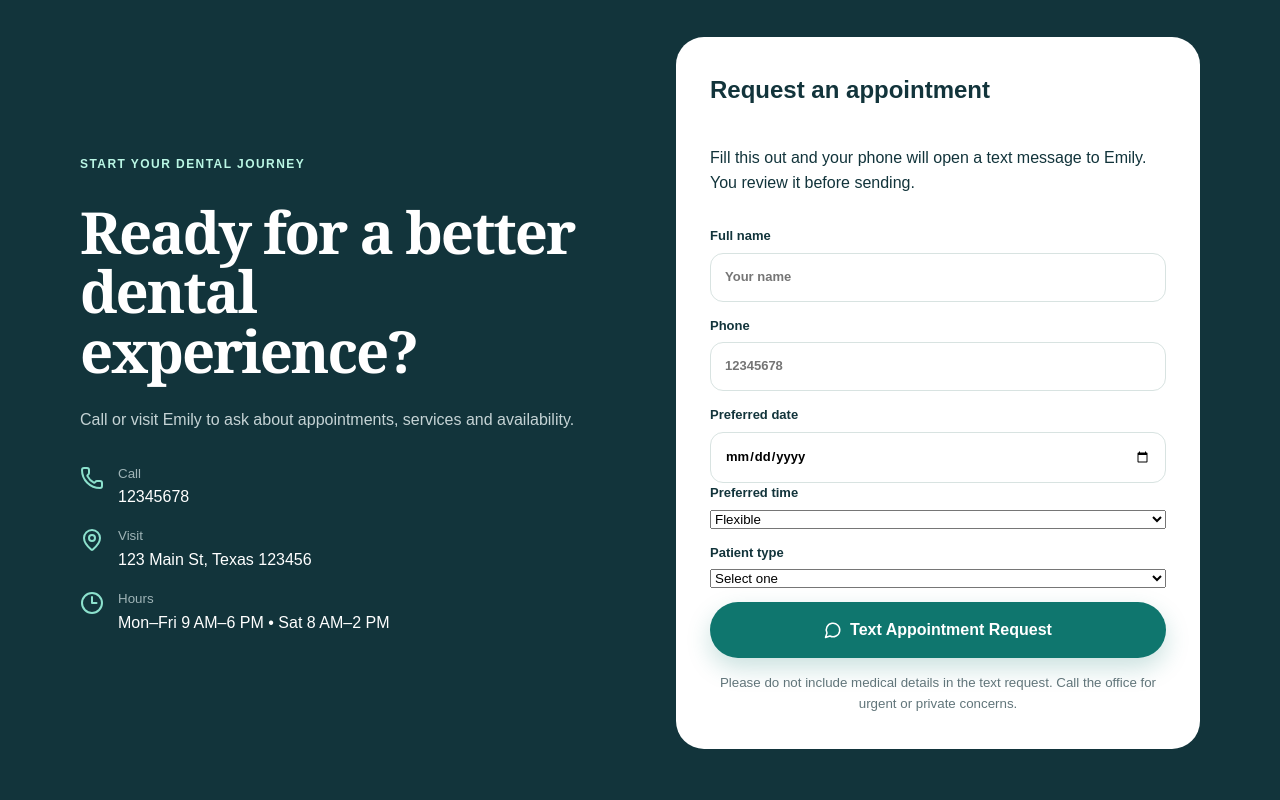
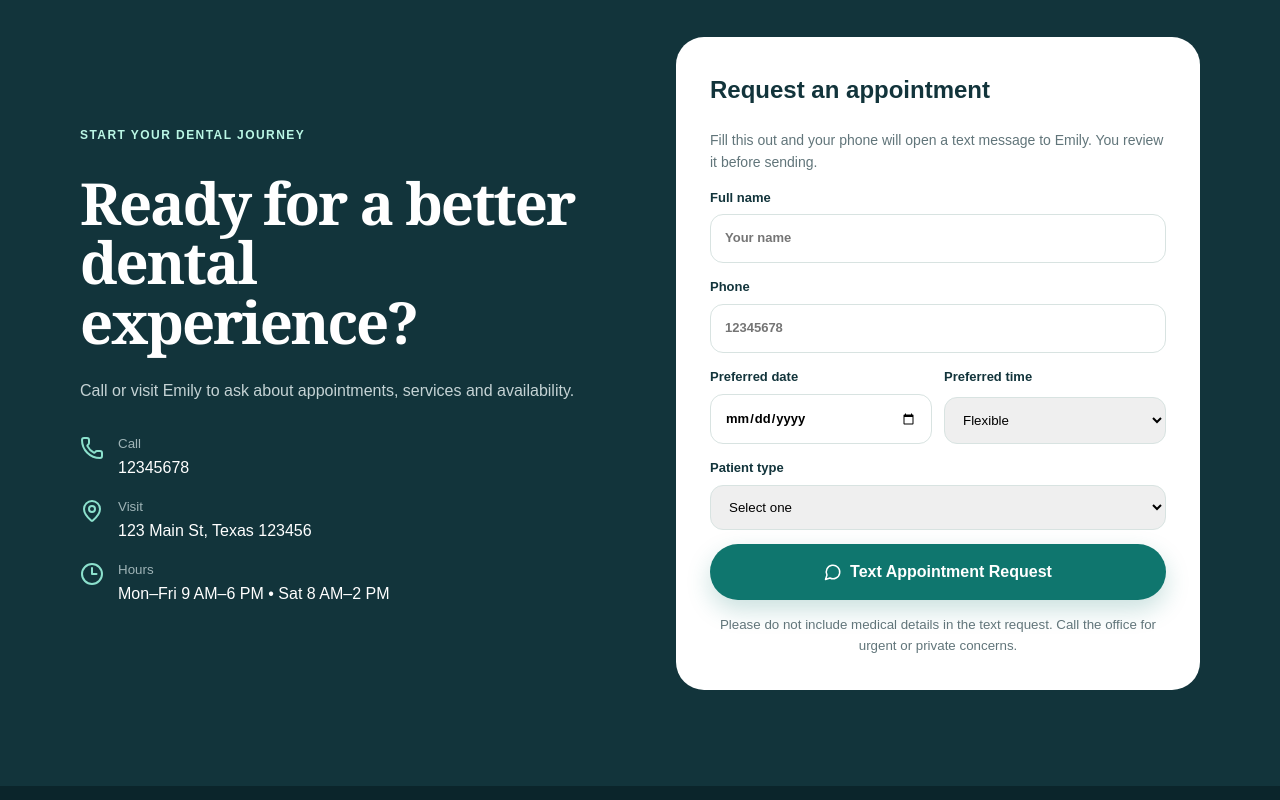
Before and after one commit to ouyrath/dental-pro-site, a Next.js app: page / in a window 1280 px wide. Shown: the part 5340-6140 px from the top of the page. Built offline with nearby package versions, Linux system fonts and the light colour scheme.

Commit message:
Style appointment form updates

```diff
--- a/app/globals.css
+++ b/app/globals.css
@@ -32,7 +32,7 @@ button,input,textarea{font:inherit}
 .values-section{background:var(--ink);color:#fff}.values-section h2{max-width:780px}.values-grid{display:grid;grid-template-columns:repeat(4,1fr);gap:26px;margin-top:54px}.values-grid article{border-top:1px solid rgba(255,255,255,.2);padding-top:24px}.values-grid svg{color:#8ce1cd}.values-grid p{color:#c5d3d5;font-size:14px}.review-grid{display:grid;grid-template-columns:repeat(3,1fr);gap:20px}.review-card{border:1px solid var(--line);border-radius:24px;padding:28px}.review-card p{min-height:120px}.reviewer{display:flex;align-items:center;gap:12px}.reviewer>span{width:42px;height:42px;border-radius:50%;display:grid;place-items:center;background:var(--mint);font-weight:900;color:var(--teal)}.reviewer strong,.reviewer small{display:block}.reviewer small{color:var(--muted)}
 .finance{background:linear-gradient(135deg,var(--teal),#144f54);color:#fff}.finance-grid{display:grid;grid-template-columns:1.2fr .8fr;align-items:center;gap:70px}.finance h2{max-width:700px}.finance p{color:#d8efeb;max-width:670px}.finance-art{height:280px;border-radius:32px;background:rgba(255,255,255,.1);border:1px solid rgba(255,255,255,.18);display:flex;flex-direction:column;align-items:center;justify-content:center;gap:18px}.finance-art span{font-weight:800}
 .membership{background:var(--cream)}.membership-grid{display:grid;grid-template-columns:1fr 420px;gap:80px;align-items:center}.membership-copy ul{list-style:none;padding:0;margin:26px 0}.membership-copy li{display:flex;gap:10px;align-items:center;margin:11px 0}.membership-copy li svg{color:var(--teal);width:20px}.price-card{background:#fff;border-radius:30px;padding:38px;box-shadow:var(--shadow);text-align:center}.price{font-size:76px;font-weight:900;line-height:1;margin:20px 0 4px;color:var(--teal)}.price>span{font-size:25px;vertical-align:top}.price small{font-size:15px;color:var(--muted)}.price-card .btn{width:100%;margin-top:14px}.fineprint{display:block;color:var(--muted);margin-top:14px}
-.contact{background:var(--ink);color:#fff}.contact-grid{display:grid;grid-template-columns:1fr 1fr;gap:72px;align-items:center}.contact-copy p{color:#c5d3d5}.contact-list{display:grid;gap:16px;margin-top:30px}.contact-list>a,.contact-list>div{display:flex;gap:14px;align-items:flex-start}.contact-list svg{color:#8ce1cd;margin-top:3px}.contact-list small{display:block;color:#9fb4b7}.contact-form{background:#fff;color:var(--ink);padding:34px;border-radius:28px;display:grid;gap:14px}.contact-form h3{font-size:24px;margin:0 0 6px}.contact-form label{display:grid;gap:6px;font-size:13px;font-weight:800}.contact-form input,.contact-form textarea{width:100%;border:1px solid #d8e3e1;border-radius:13px;padding:13px 14px;outline:none}.contact-form input:focus,.contact-form textarea:focus{border-color:var(--teal);box-shadow:0 0 0 3px rgba(15,118,110,.1)}.contact-form small{color:var(--muted);text-align:center}
+.contact{background:var(--ink);color:#fff}.contact-grid{display:grid;grid-template-columns:1fr 1fr;gap:72px;align-items:center}.contact-copy p{color:#c5d3d5}.contact-list{display:grid;gap:16px;margin-top:30px}.contact-list>a,.contact-list>div{display:flex;gap:14px;align-items:flex-start}.contact-list svg{color:#8ce1cd;margin-top:3px}.contact-list small{display:block;color:#9fb4b7}.contact-form{background:#fff;color:var(--ink);padding:34px;border-radius:28px;display:grid;gap:14px}.contact-form h3{font-size:24px;margin:0 0 6px}.contact-form label{display:grid;gap:6px;font-size:13px;font-weight:800}.contact-form input,.contact-form textarea,.contact-form select{width:100%;border:1px solid #d8e3e1;border-radius:13px;padding:13px 14px;outline:none}.contact-form input:focus,.contact-form textarea:focus,.contact-form select:focus{border-color:var(--teal);box-shadow:0 0 0 3px rgba(15,118,110,.1)}.contact-form small{color:var(--muted);text-align:center}.form-intro{margin:0;color:var(--muted);font-size:14px}.form-row{display:grid;grid-template-columns:1fr 1fr;gap:12px}.footer-share{background:none;border:0;color:inherit;padding:0;font:inherit;cursor:pointer}
 footer{background:#0b252b;color:#fff;padding:46px 0 24px}.footer-grid{display:grid;grid-template-columns:1fr 1fr auto;align-items:center;gap:28px}.footer-links{display:flex;gap:22px}.footer-bottom{margin-top:36px;padding-top:20px;border-top:1px solid rgba(255,255,255,.12);font-size:12px;color:#95a9ad}
 @media(max-width:900px){.desktop-nav,.nav-cta{display:none}.menu-btn{display:block}.mobile-nav{display:grid;gap:14px;padding-top:16px;padding-bottom:20px}.mobile-nav a:not(.btn){font-weight:800;padding:8px 0}.hero{padding-top:48px}.hero-grid,.split,.finance-grid,.membership-grid,.contact-grid{grid-template-columns:1fr;gap:42px}.hero-card{max-width:620px}.photo-placeholder{min-height:420px}.floating-card{left:16px;right:16px;bottom:18px}.card-grid,.values-grid{grid-template-columns:1fr 1fr}.review-grid{grid-template-columns:1fr}.membership-grid{max-width:680px}.price-card{width:100%}.footer-grid{grid-template-columns:1fr}.footer-links{flex-wrap:wrap}}
 @media(max-width:600px){.topbar-inner>span{display:none}.topbar-inner{justify-content:center}.top-links{width:100%;justify-content:space-between}.nav{height:70px}.brand strong{font-size:18px}.brand-mark{width:39px;height:39px}.hero h1{font-size:48px}.hero-copy>p{font-size:17px}.hero-actions .btn{width:100%}.section{padding:72px 0}.card-grid,.values-grid{grid-template-columns:1fr}.service-card{padding:24px}.photo-placeholder{min-height:360px}.portrait-circle{width:210px;height:210px}.contact-form{padding:24px}.footer-brand{margin-bottom:6px}}
@@ -68,3 +68,5 @@ footer{background:#0b252b;color:#fff;padding:46px 0 24px}.footer-grid{display:gr
   .doctor-photo-wrap{min-height:360px}
   .emergency-inner .btn{width:100%}
 }
+
+@media(max-width:600px){.form-row{grid-template-columns:1fr}}
```
